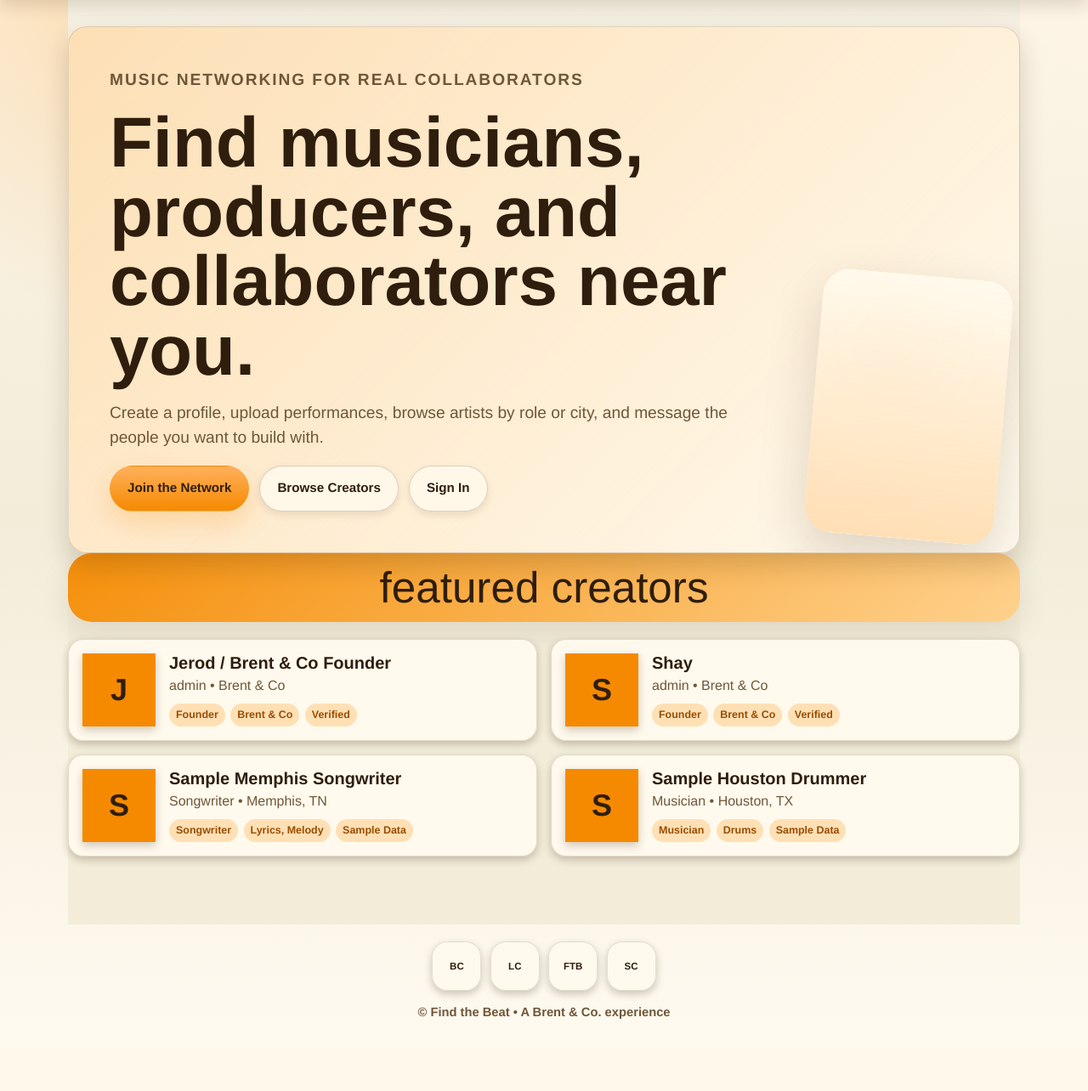
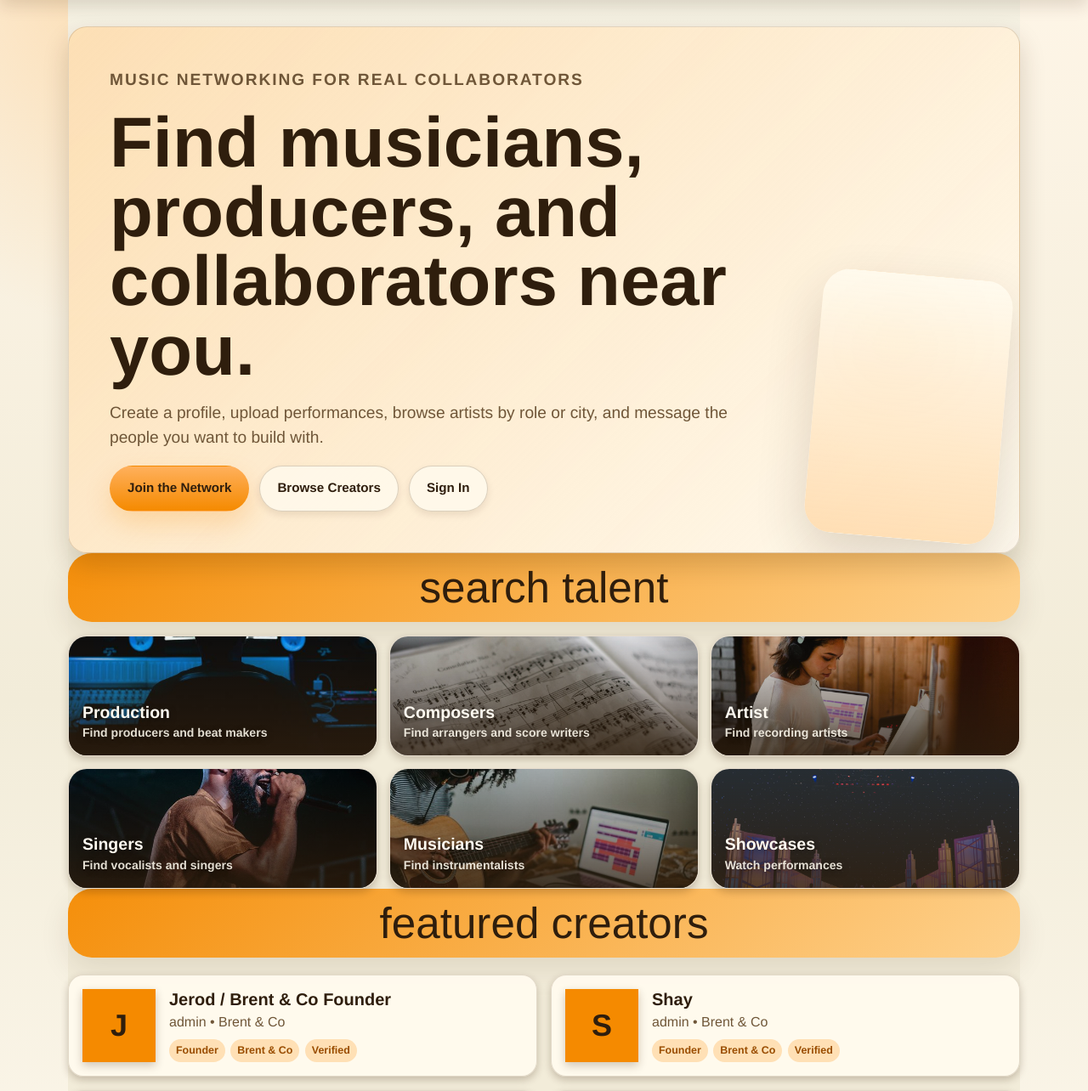
Before and after one commit to shayreneabee/find-the-beat, a Flask app: page / in a window 1280 px wide. Shown: the part 119-1403 px from the top of the page at 85% size. Before the commit the page ends 1318 px from the top, so only its background shows below. Run offline with Flask 3, Linux system fonts and the light colour scheme; data comes from the database, SQL or seed files in the repository.

Commit message:
Show Find The Beat thumbnails on homepage

```diff
--- a/app.py
+++ b/app.py
@@ -67,6 +67,44 @@ OWNER_BIO = (
     "Official Brent & Co founder profile for ecosystem updates, creator support, "
     "and community connection."
 )
+CATEGORY_TILES = [
+    {
+        "title": "Production",
+        "endpoint": "production",
+        "image": "images/find-the-beat/producer.jpg",
+        "label": "Find producers and beat makers",
+    },
+    {
+        "title": "Composers",
+        "endpoint": "composers",
+        "image": "images/find-the-beat/composer.jpg",
+        "label": "Find arrangers and score writers",
+    },
+    {
+        "title": "Artist",
+        "endpoint": "artists",
+        "image": "images/find-the-beat/artist.jpg",
+        "label": "Find recording artists",
+    },
+    {
+        "title": "Singers",
+        "endpoint": "singers",
+        "image": "images/find-the-beat/singer.jpg",
+        "label": "Find vocalists and singers",
+    },
+    {
+        "title": "Musicians",
+        "endpoint": "musicians",
+        "image": "images/find-the-beat/musician.jpg",
+        "label": "Find instrumentalists",
+    },
+    {
+        "title": "Showcases",
+        "endpoint": "performances",
+        "image": "images/find-the-beat/showcase.jpg",
+        "label": "Watch performances",
+    },
+]
 
 SECOND_CHANCE_CATEGORIES = [
     {
@@ -1444,6 +1482,7 @@ def home():
     return render_template(
         "index.html",
         creators=creators,
+        category_tiles=CATEGORY_TILES,
         q=q,
         role_filter=role,
         genre_filter=genre,
--- a/templates/index.html
+++ b/templates/index.html
@@ -113,9 +113,74 @@
     font-weight: 900;
   }
 
+  .category-grid {
+    display: grid;
+    gap: 0.85rem;
+    margin-top: 1rem;
+  }
+
+  .category-tile {
+    position: relative;
+    min-height: 142px;
+    display: grid;
+    align-content: end;
+    overflow: hidden;
+    padding: 1rem;
+    border: 1px solid rgba(78, 47, 16, 0.14);
+    border-radius: 22px;
+    background: var(--card);
+    box-shadow: var(--lift);
+    color: #fffaf0;
+    transition: transform 180ms ease, box-shadow 180ms ease;
+  }
+
+  .category-tile::before {
+    content: "";
+    position: absolute;
+    inset: 0;
+    background:
+      linear-gradient(180deg, rgba(47, 30, 13, 0.02), rgba(47, 30, 13, 0.78)),
+      var(--category-art);
+    background-size: cover;
+    background-position: center;
+    transition: transform 180ms ease;
+  }
+
+  .category-tile:hover {
+    transform: translateY(-3px);
+    box-shadow: var(--shadow);
+  }
+
+  .category-tile:hover::before {
+    transform: scale(1.04);
+  }
+
+  .category-tile strong,
+  .category-tile span {
+    position: relative;
+    z-index: 1;
+    text-shadow: 0 2px 8px rgba(0, 0, 0, 0.42);
+  }
+
+  .category-tile strong {
+    font-size: 1.22rem;
+    line-height: 1.05;
+  }
+
+  .category-tile span {
+    margin-top: 0.25rem;
+    color: rgba(255, 250, 238, 0.88);
+    font-size: 0.88rem;
+    font-weight: 800;
+  }
+
   @media (min-width: 760px) {
     .creator-strip {
       grid-template-columns: repeat(2, minmax(0, 1fr));
+    }
+
+    .category-grid {
+      grid-template-columns: repeat(3, minmax(0, 1fr));
     }
   }
 </style>
@@ -129,6 +194,16 @@
     <a class="button secondary" href="{{ url_for('profiles') }}">Browse Creators</a>
     <a class="button secondary" href="{{ url_for('login') }}">Sign In</a>
   </div>
+</section>
+
+<h2 class="section-band">search talent</h2>
+<section class="category-grid" aria-label="Talent categories">
+  {% for category in category_tiles %}
+    <a class="category-tile" style="--category-art: url('{{ url_for('static', filename=category.image) }}')" href="{{ url_for(category.endpoint) }}">
+      <strong>{{ category.title }}</strong>
+      <span>{{ category.label }}</span>
+    </a>
+  {% endfor %}
 </section>
 
 {% if creators %}
```
